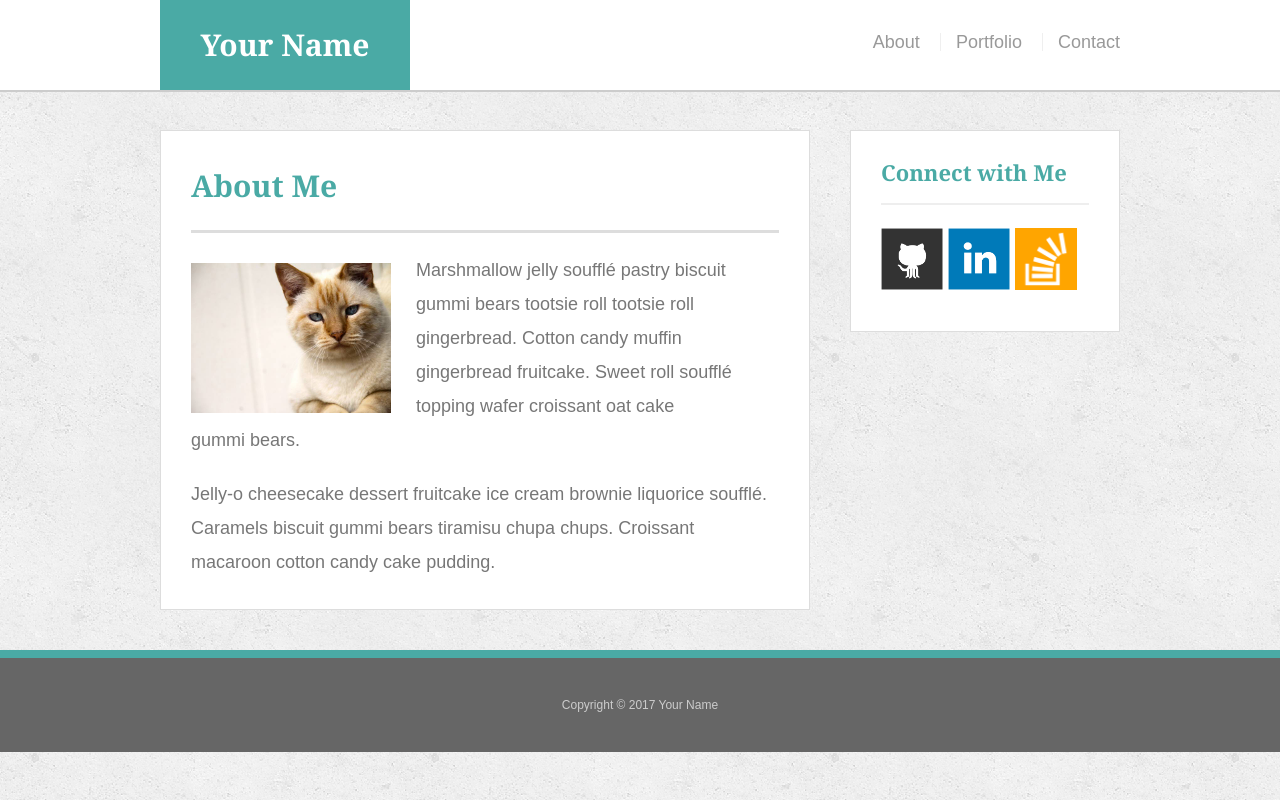
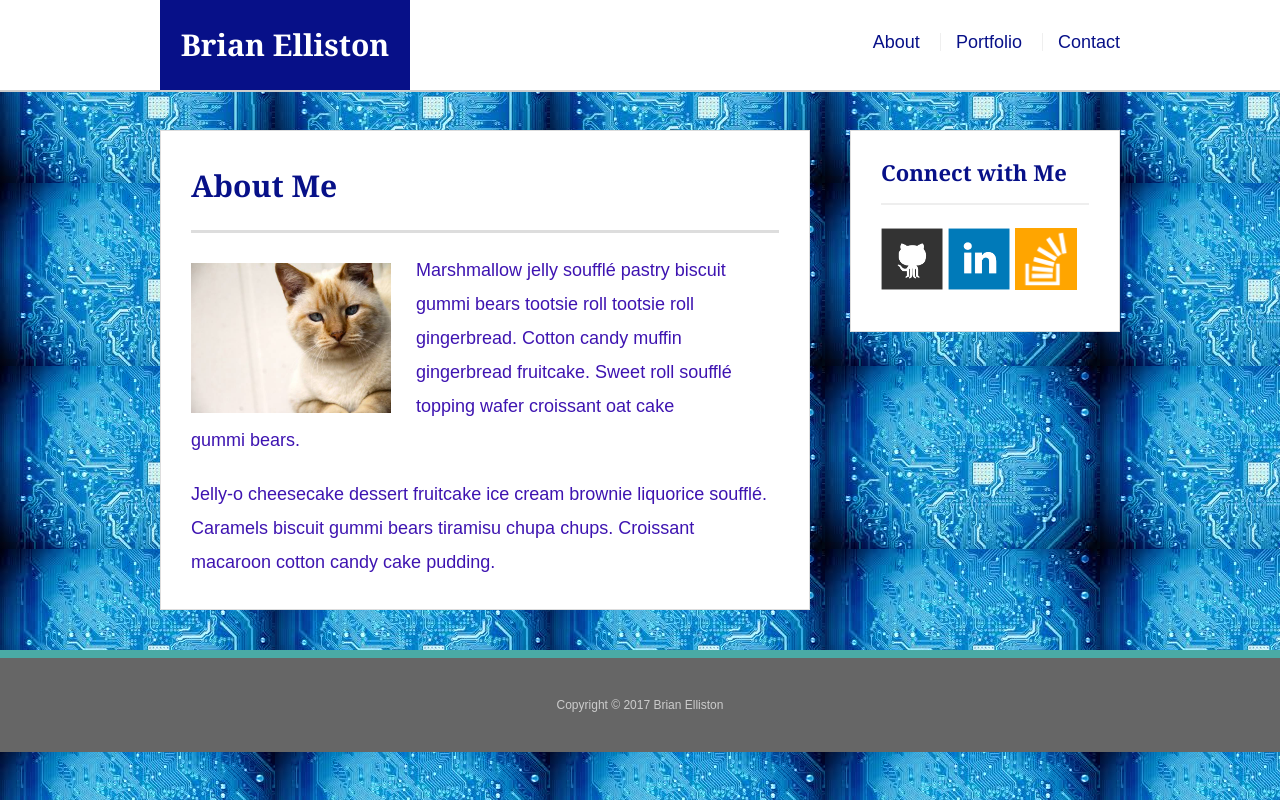
Before and after one commit to BrianElliston/Responsive-Portfolio, a PHP site: page / in a window 1280 px wide. Run offline with PHP 8.4, Linux system fonts and the light colour scheme.

Commit message:
Added styling and links

```diff
--- a/assets/css/style.css
+++ b/assets/css/style.css
@@ -10,8 +10,8 @@ body {
   font-family: Arial, "Helvetica Neue", Helvetica, sans-serif;
   font-size: 18px;
   line-height: 34px;
-  color: #777;
-  background: url("../images/concrete_seamless.png");
+  color: rgb(62, 20, 177);
+  background: url("../images/techImage.jpeg");
 }
 
 * {
@@ -25,6 +25,12 @@ body {
   max-width: 960px;
   margin: 0 auto;
   clear: both;
+}
+
+.abc{
+
+color:#071088;
+
 }
 
 
@@ -45,7 +51,7 @@ h2,
 h3 {
   font-family: Georgia, Times, "Times New Roman", serif;
   font-weight: 700;
-  color: #4aaaa5;
+  color: #071088;
 }
 
 h1 {
@@ -68,7 +74,7 @@ h3 {
   width: 100%;
   margin: 0 0 30px;
   overflow: auto;
-  color: #fff;
+  color: #071088;
   background: #fff;
   border-bottom: 2px solid #ccc;
 }
@@ -84,7 +90,7 @@ h3 {
   color: #fff;
   text-align: center;
   text-decoration: none;
-  background: #4aaaa5;
+  background: #071088;
 }
 
 nav {
--- a/index.html
+++ b/index.html
@@ -3,7 +3,7 @@
 
 <head>
   <meta charset="UTF-8">
-  <title>About | Your Name</title>
+  <title>About | Brian Elliston</title>
   <link rel="stylesheet" type="text/css" href="assets/css/reset.css">
   <link rel="stylesheet" type="text/css" href="assets/css/style.css">
 
@@ -13,11 +13,11 @@
 
   <header id="masthead">
     <div class="container">
-      <a href="index.html" id="logo">Your Name</a>
+      <a href="index.html" id="logo">Brian Elliston</a>
       <nav id="about">
-        <a href="index.html">About</a>
-        <a href="portfolio.html">Portfolio</a>
-        <a href="contact.html">Contact</a>
+        <a class="abc" href="index.html">About</a>
+        <a class="abc" href="portfolio.html">Portfolio</a>
+        <a class="abc" href="contact.html">Contact</a>
       </nav>
     </div>
   </header>
@@ -38,16 +38,16 @@
       <div id="connect">
         <h2>Connect with Me</h2>
 
-        <a href="#"><img src="assets/images/github-128.png" class="social" alt="GitHub" /></a>
-        <a href="#"><img src="assets/images/linkedin-128.png" class="social" alt="LinkedIn" /></a>
-        <a href="#"><img src="assets/images/stackoverflow-128.png" class="social" alt="Stack Overflow" /></a>
+        <a href="https://github.com/BrianElliston"><img src="assets/images/github-128.png" class="social" alt="GitHub" /></a>
+        <a href="https://www.linkedin.com/in/brian-elliston-46759139/"><img src="assets/images/linkedin-128.png" class="social" alt="LinkedIn" /></a>
+        <a href="https://stackoverflow.com/users/8907355/brian-elliston "><img src="assets/images/stackoverflow-128.png" class="social" alt="Stack Overflow" /></a>
       </div>
     </section>
   </div>
 
   <footer>
     <div class="container">
-      Copyright &copy; 2017 Your Name
+      Copyright &copy; 2017 Brian Elliston
     </div>
   </footer>
 </body>
--- a/portfolio.html
+++ b/portfolio.html
@@ -13,7 +13,7 @@
 
   <header id="masthead">
     <div class="container">
-      <a href="index.html" id="logo">Your Name</a>
+      <a href="index.html" id="logo">Brian Elliston</a>
       <nav>
         <a href="index.html">About</a>
         <a href="portfolio.html">Portfolio</a>
```
Also changed, not shown: assets/images/techImage.jpeg (added).
